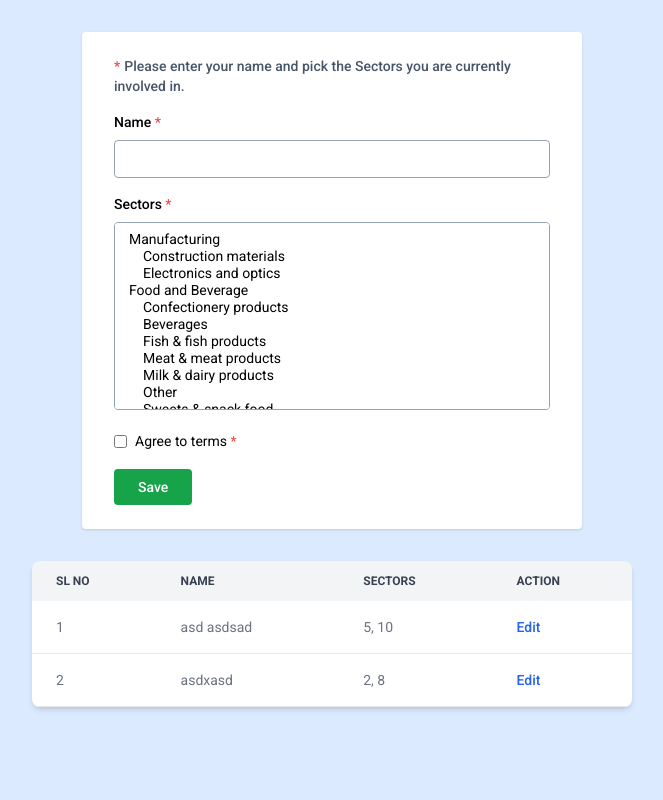
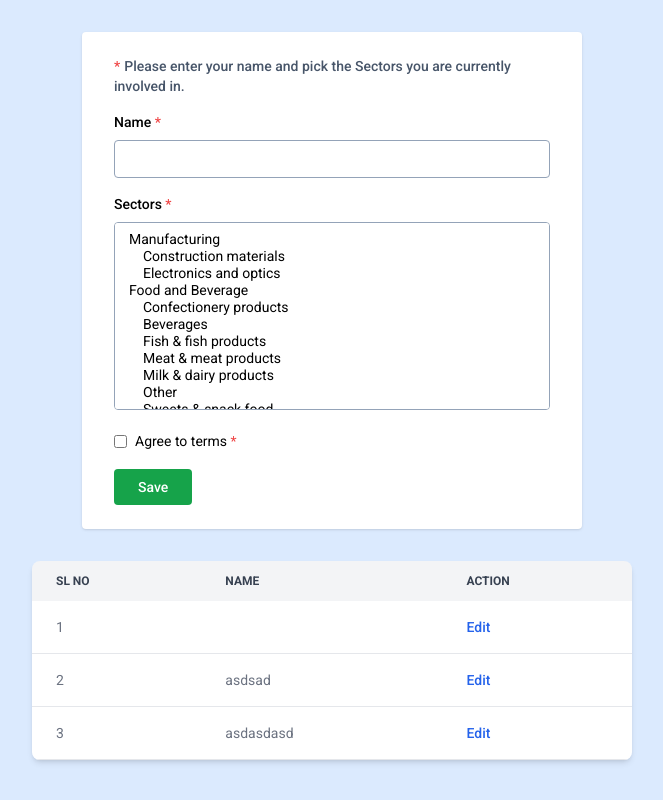
Before and after one commit to md-ahr/task-basic-crud-react, a React (Vite) app: page / in a window 1280 px wide. Shown: the whole page, without its empty margins (308-971 px from the left). Built offline with nearby package versions, Linux system fonts and the light colour scheme; data requests are answered from the project's data file.

Commit message:
Add and update data using json api

```diff
--- a/package.json
+++ b/package.json
@@ -11,6 +11,7 @@
   },
   "dependencies": {
     "axios": "^1.2.3",
+    "immutable": "^4.2.2",
     "react": "^18.2.0",
     "react-dom": "^18.2.0",
     "react-hot-toast": "^2.4.0"
--- a/server/db.json
+++ b/server/db.json
@@ -414,22 +414,22 @@
   ],
   "data": [
     {
-      "name": "asd asdsad",
-      "sectors": [
-        "5",
-        "10"
-      ],
-      "isAgree": true,
+      "name": "",
+      "sectors": [],
+      "isAgree": false,
       "id": 1
     },
     {
-      "name": "asdxasd",
-      "sectors": [
-        "2",
-        "8"
-      ],
-      "isAgree": true,
+      "name": "asdsad",
+      "sectors": [],
+      "isAgree": false,
       "id": 2
+    },
+    {
+      "name": "asdasdasd",
+      "sectors": [],
+      "isAgree": false,
+      "id": 3
     }
   ]
 }
--- a/src/components/Form.jsx
+++ b/src/components/Form.jsx
@@ -7,13 +7,13 @@ import SectorList from "./SectorList";
 const Form = () => {
   const [sectorList, setSectorList] = useState([]);
 
+  const { state, dispatch } = useContext(AppContext) || {};
+
   const [data, setData] = useState({
     name: '',
     sectors: [],
     isAgree: false,
   });
-
-  const { dispatch } = useContext(AppContext);
 
   useEffect(() => {
     async function getData() {
@@ -25,13 +25,13 @@ const Form = () => {
 
   const handleSubmit = async (e) => {
     e.preventDefault();
-    dispatch({ type: 'TEST', payload: data });
     try {
       if (data.name && data.sectors.length && data.isAgree) {
         const res = await axios.post('http://127.0.0.1:9000/data', data);
         if (res.status === 201) {
+          dispatch({ type: 'ADD_DATA', payload: res.data });
+          toast.success("Data saved successfully!");
           setData({ ...data, name: '', sectors: [], isAgree: false });
-          toast.success("Data saved successfully!");
         }
       } else {
         toast.error("Please select all the required fields!");
@@ -41,13 +41,29 @@ const Form = () => {
     }
   }
 
+  const handleUpdate = async (e) => {
+    e.preventDefault();
+    try {
+      const res = await axios.put(`http://127.0.0.1:9000/data/${state?.editId}`, data);
+      if (res.status === 200) {
+        dispatch({ type: 'UPDATE_DATA', payload: res.data });
+        toast.success("Data updated successfully!");
+        setData({ ...data, name: '', sectors: [], isAgree: false });
+      }
+    } catch (error) {
+      toast.error("Data updated failed!");
+    }
+  }
+
   return (
     <div className="px-8 py-6 mx-auto w-full sm:w-[500px] bg-white shadow rounded">
       <p className="text-sm text-slate-600 font-medium">
         <span className="mr-1 text-red-500">*</span>
         Please enter your name and pick the Sectors you are currently involved in.
       </p>
-      <form onSubmit={handleSubmit}>
+      {/* Edit Form */}
+      {state?.editId && (
+        <form onSubmit={handleUpdate}>
           <div className="mt-4">
             <label
               htmlFor="name"
@@ -60,7 +76,7 @@ const Form = () => {
               name="name"
               id="name"
               className="px-3 py-2 w-full text-sm border border-slate-400 rounded"
-            value={data?.name}
+              defaultValue={state?.data[state?.editId - 1]?.name}
               onChange={(e) => setData({...data, name: e.target.value})}
             />
           </div>
@@ -77,7 +93,68 @@ const Form = () => {
               size={10}
               className="px-3 py-2 w-full text-sm border border-slate-400 rounded"
               multiple
-            value={data?.sectors}
+              defaultValue={state?.data[state?.editId - 1]?.sectors}
+              onChange={(e) => setData({...data, sectors: Array.from(e.target.selectedOptions, option => option.value)})}
+            >
+              <SectorList sectorList={sectorList} />
+            </select>
+          </div>
+          <div className="mt-4">
+            <input
+              type="checkbox"
+              name="terms"
+              id="terms"
+              className="align-middle"
+              checked
+              onChange={(e) => setData({...data, isAgree: e.target.checked})}
+            />
+            <label htmlFor="terms" className="pl-2 text-sm">
+              Agree to terms <span className="text-red-500 text-sm">*</span>
+            </label>
+          </div>
+          <div className="mt-4">
+            <button
+              type="submit"
+              className="px-6 py-2 text-sm text-white bg-green-600 font-medium rounded hover:bg-green-500 transition duration-500"
+            >
+              Update
+            </button>
+          </div>
+        </form>
+      )}
+      {/* Normal Form */}
+      {!state?.editId && (
+        <form onSubmit={handleSubmit}>
+          <div className="mt-4">
+            <label
+              htmlFor="name"
+              className="pb-2 text-sm font-medium block"
+            >
+              Name <span className="text-red-500 text-sm">*</span>
+            </label>
+            <input
+              type="text"
+              name="name"
+              id="name"
+              className="px-3 py-2 w-full text-sm border border-slate-400 rounded"
+              defaultValue={data?.name}
+              onChange={(e) => setData({...data, name: e.target.value})}
+            />
+          </div>
+          <div className="mt-4">
+            <label
+              htmlFor="sectors"
+              className="pb-2 text-sm font-medium block"
+            >
+              Sectors <span className="text-red-500 text-sm">*</span>
+            </label>
+            <select
+              name="sectors"
+              id="sectors"
+              size={10}
+              className="px-3 py-2 w-full text-sm border border-slate-400 rounded"
+              multiple
+              defaultValue={data?.sectors}
               onChange={(e) => setData({...data, sectors: Array.from(e.target.selectedOptions, option => option.value)})}
             >
               <SectorList sectorList={sectorList} />
@@ -105,6 +182,7 @@ const Form = () => {
             </button>
           </div>
         </form>
+      )}
     </div>
   );
 };
--- a/src/components/Table.jsx
+++ b/src/components/Table.jsx
@@ -1,24 +1,26 @@
 import axios from "axios";
-import { useEffect, useState } from "react";
+import { useEffect, useState, useContext } from "react";
+import { AppContext } from "../context/context";
 
 const Table = () => {
-  const [formData, setFormData] = useState([]);
+  const { state, dispatch } = useContext(AppContext);
 
   useEffect(() => {
     async function getData() {
       const res = await axios.get('http://127.0.0.1:9000/data');
-      setFormData(res.data);
+      dispatch({ type: 'GET_DATA', payload: res.data });
     }
-    getData();
+    !state?.data?.isEdit && getData();
   }, []);
 
-  const handleEdit = async (e) => {
+  const handleEdit = async (e, id) => {
     e.preventDefault();
-  }
+    dispatch({ type: 'EDIT_DATA', payload: id });
+  };
 
   return (
     <div className="mt-8 mx-auto w-full sm:w-[600px] overflow-x-auto shadow-md sm:rounded-lg">
-      {formData && formData.length > 0 &&
+      {state && state.data && state.data.length > 0 && (
         <table className="w-full text-sm text-left text-gray-500">
           <thead className="text-xs text-gray-700 uppercase bg-gray-100">
             <tr>
@@ -28,25 +30,25 @@ const Table = () => {
               <th scope="col" className="px-6 py-3">
                 Name
               </th>
-            <th scope="col" className="px-6 py-3">
+              {/* <th scope="col" className="px-6 py-3">
                 Sectors
-            </th>
+              </th> */}
               <th scope="col" className="px-6 py-3">
                 Action
               </th>
             </tr>
           </thead>
           <tbody>
-          {formData && formData.map((item) => (
+            {state.data && state.data.map((item) => (
               <tr key={item.id} className="bg-white border-b">
                 <td className="px-6 py-4">{item.id}</td>
                 <td className="px-6 py-4">{item.name}</td>
-              <td className="px-6 py-4">{item.sectors.join(', ')}</td>
+                {/* <td className="px-6 py-4">{item.sectors.join(', ')}</td> */}
                 <td className="px-6 py-4">
                   <a
                     href="#"
                     className="font-medium text-blue-600 hover:underline"
-                  onClick={handleEdit}
+                    onClick={(e) => handleEdit(e, item.id)}
                   >
                     Edit
                   </a>
@@ -54,7 +56,8 @@ const Table = () => {
               </tr>
             ))}
           </tbody>
-      </table>}
+        </table>
+      )}
     </div>
   );
 };
--- a/src/reducer/appReducer.js
+++ /dev/null
@@ -1,14 +0,0 @@
-export const initialState = {
-    data: [],
-    sectorList: [],
-};
-
-export const AppReducer = (state, action) => {
-    switch(action.type) {
-        case 'TEST':
-            console.log(action.payload);
-            return state;
-        default:
-            return state;
-    }
-}
--- /dev/null
+++ b/src/reducer/appReducer.jsx
@@ -0,0 +1,43 @@
+export const initialState = {
+    data: [],
+    sectorList: [],
+    isEdit: false,
+    editId: null,
+};
+
+export const AppReducer = (state, action) => {
+    switch (action.type) {
+        case "ADD_DATA":
+            return { ...state, data: [...state.data, action.payload] };
+        case "GET_DATA":
+            return { ...state, data: action.payload };
+        case "EDIT_DATA":
+            return {
+                ...state,
+                isEdit: true,
+                editId: action.payload,
+            };
+        case "UPDATE_DATA":
+            const newData = state.data.map((item) => {
+                if (item.id === action.payload.id) {
+                    return {
+                        ...item,
+                        id: action.payload.id,
+                        name: action.payload.name,
+                        sectors: action.payload.sectors,
+                    };
+                } else {
+                    return item;
+                }
+            });
+            console.log(newData);
+            return {
+                ...state,
+                data: newData,
+                isEdit: false,
+                editId: null,
+            };
+        default:
+            return state;
+    }
+};
```
Also changed, not shown: 1 other file (tests, documents, lock files or other folders). Lines whose indentation alone changed are shown as unchanged.
